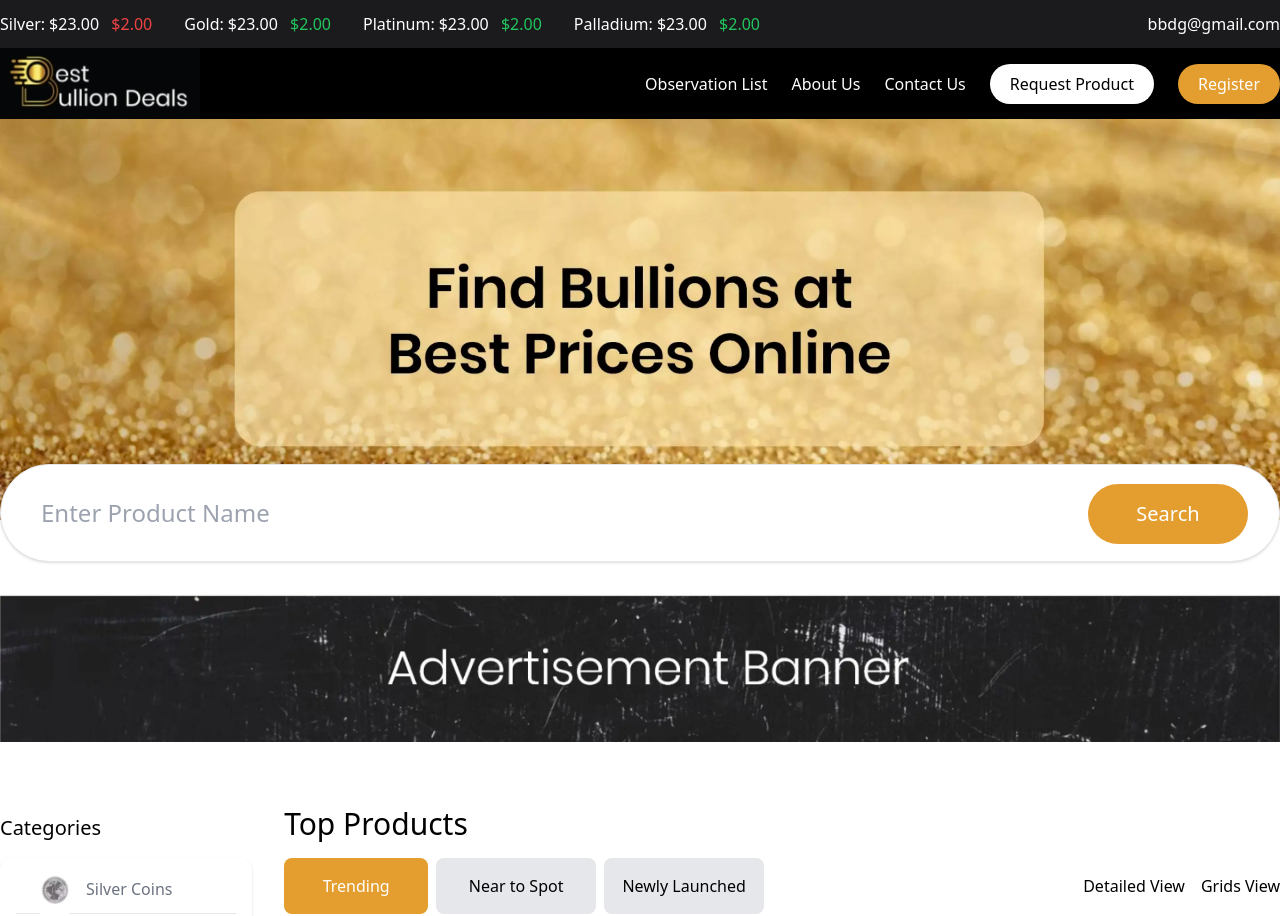
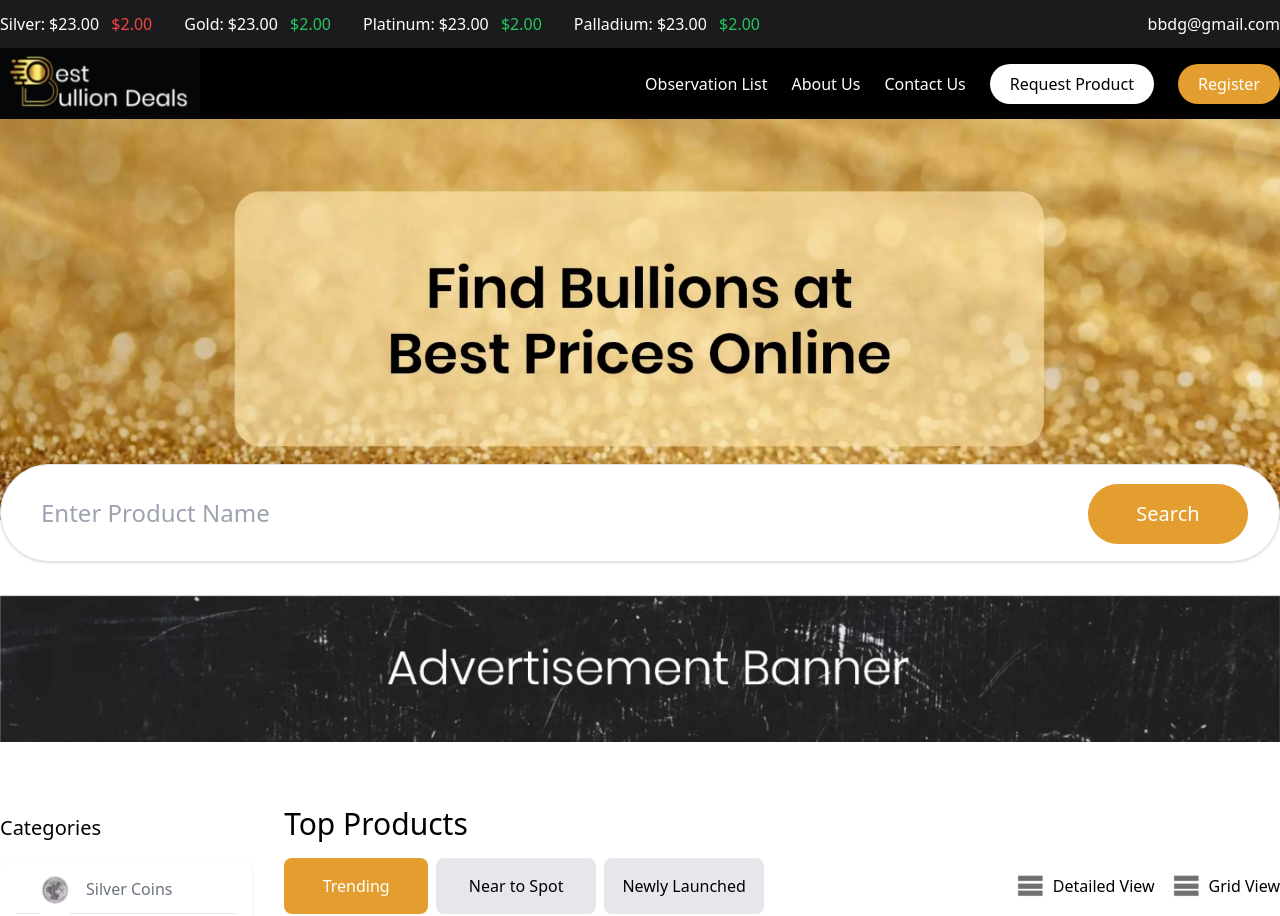
Before and after one commit to BisiDavi/bbdeals, a Next.js app: page / in a window 1280 px wide. Shown: the top 916 px of the page. Built offline with nearby package versions, Linux system fonts and the light colour scheme.

Commit message:
icon added

```diff
--- a/components/ProductGrid.tsx
+++ b/components/ProductGrid.tsx
@@ -1,6 +1,7 @@
 import Button from "@/components/Button";
 import Product from "@/components/Product";
 import productsContent from "@/json/products.json";
+import Image from "next/image";
 
 export default function ProductGrid() {
   return (
@@ -22,8 +23,14 @@ export default function ProductGrid() {
           />
         </div>
         <ul className="right flex space-x-4">
-          <li>Detailed View</li>
-          <li>Grids View</li>
+          <li className="flex items-center space-x-2">
+            <Image src="/list.png" height={30} width={30} alt="list" />
+            <p>Detailed View</p>
+          </li>
+          <li className="flex items-center space-x-2">
+            <Image src="/list.png" height={30} width={30} alt="list" />
+            <p>Grid View</p>
+          </li>
         </ul>
       </div>
       <div className="grid grid-cols-4 gap-6 mt-4">
```
Also changed, not shown: public/grid.png (added), public/list.png (added).
